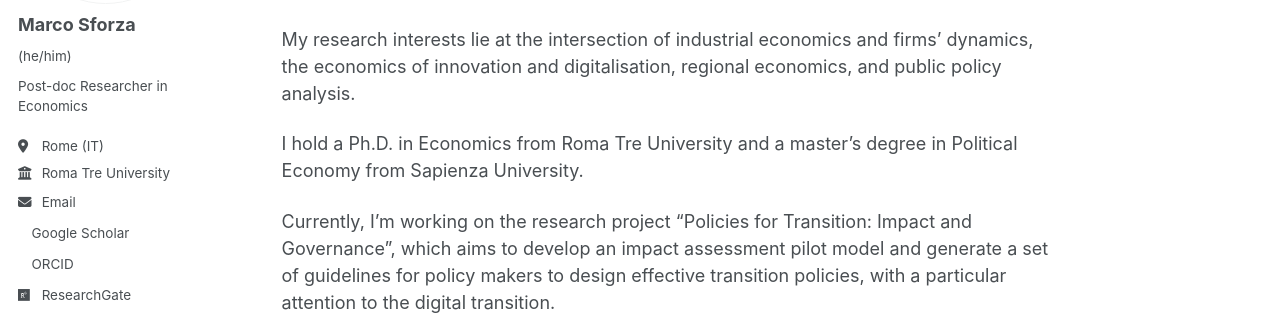
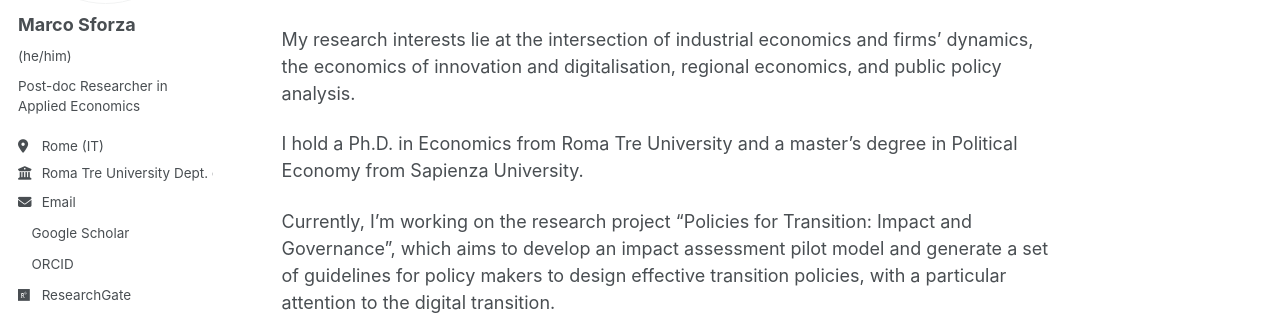
Before and after one commit to marcosforza/marcosforza.github.io, a Jekyll site: the page built from _pages/about.md, in a window 1280 px wide. Shown: the part 272-587 px from the top of the page. Built offline with Jekyll 4.4.1, drawn with Linux system fonts in a browser that asks for light colours; a style sheet for code colours, icons or effects is not loaded.

Commit message:
Refactor bio and employer fields in config
Updated bio and employer fields to use multiline format.

```diff
--- a/_config.yml
+++ b/_config.yml
@@ -26,9 +26,13 @@ author:
   avatar           : "profile.png"
   name             : "Marco Sforza"
   pronouns         : "(he/him)" # example: "she/her"
-  bio              : "Post-doc Researcher in Economics"
+  bio              : |
+    Post-doc Researcher
+    in Applied Economics
   location         : "Rome (IT)"
-  employer         : "Roma Tre University"
+  employer         : |
+    Roma Tre University
+    Dept. of Economics
   uri              : # URL
   email            : "marco.sforza@uniroma3.it"
 
```
